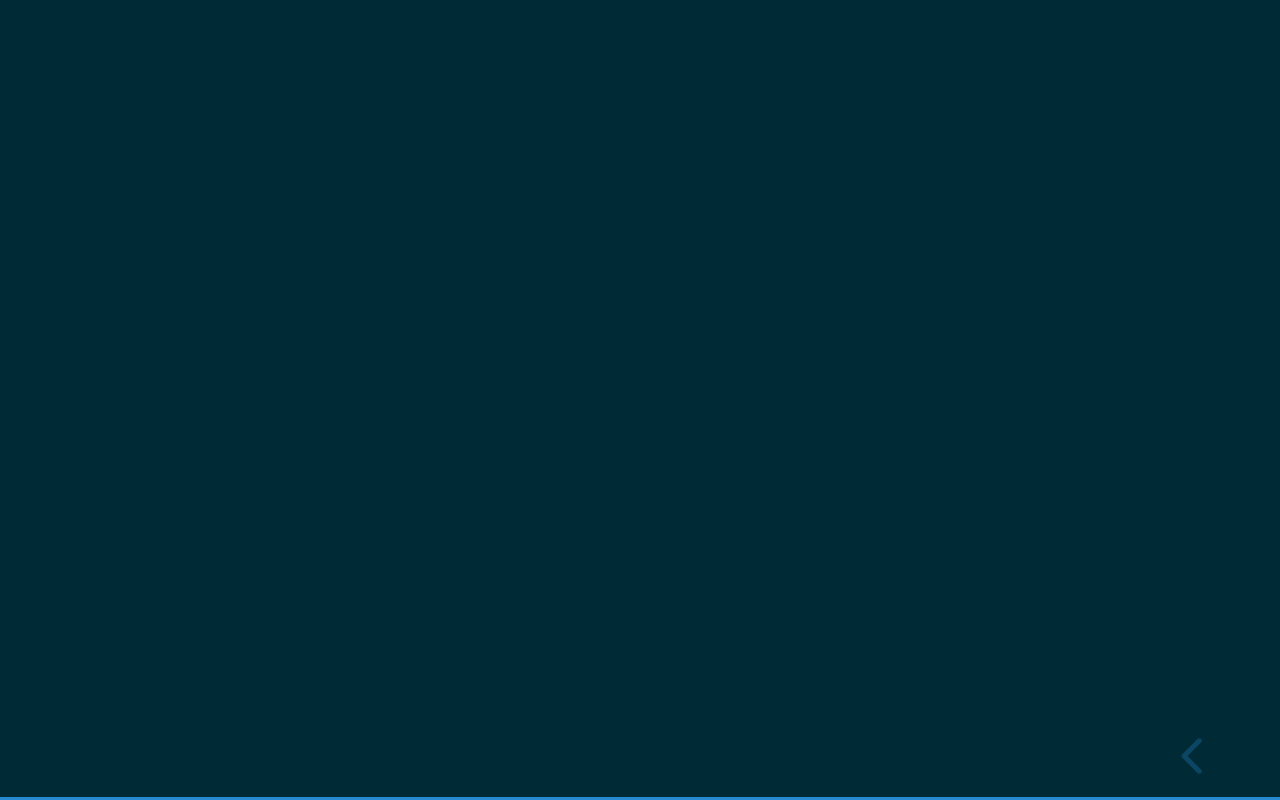
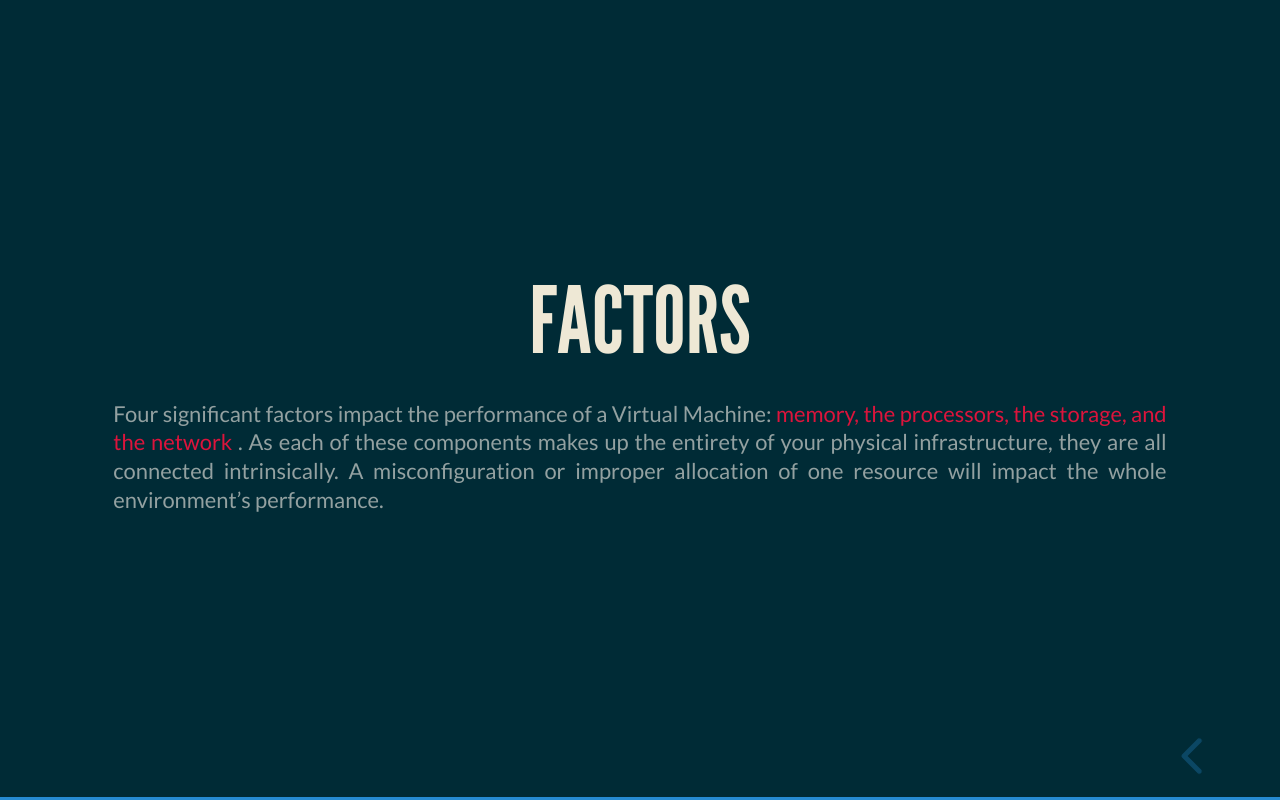
Before and after one commit to amirhnajafiz/prometheus-exporter, a website: page index.html in a window 1280 px wide. Both pictures are taken after a click on the button "next slide". Drawn offline with nearby package versions, Linux system fonts and the light colour scheme.

Commit message:
add: factors

```diff
--- a/index.html
+++ b/index.html
@@ -49,7 +49,19 @@
 					</small>
 				</section>
 				<section>
-
+					<h2>
+						Factors
+					</h2>
+					<p class="x-p">
+						Four significant factors impact the performance of a Virtual Machine:
+						<span style="color: crimson;">
+							memory, the processors, the storage, and the network
+						</span>.
+						As each of these components makes up the entirety of your physical
+						infrastructure, they are all connected intrinsically.
+						A misconfiguration or improper allocation of one resource will impact
+						the whole environment’s performance.
+					</p>
 				</section>
 			</div>
 		</div>
```
